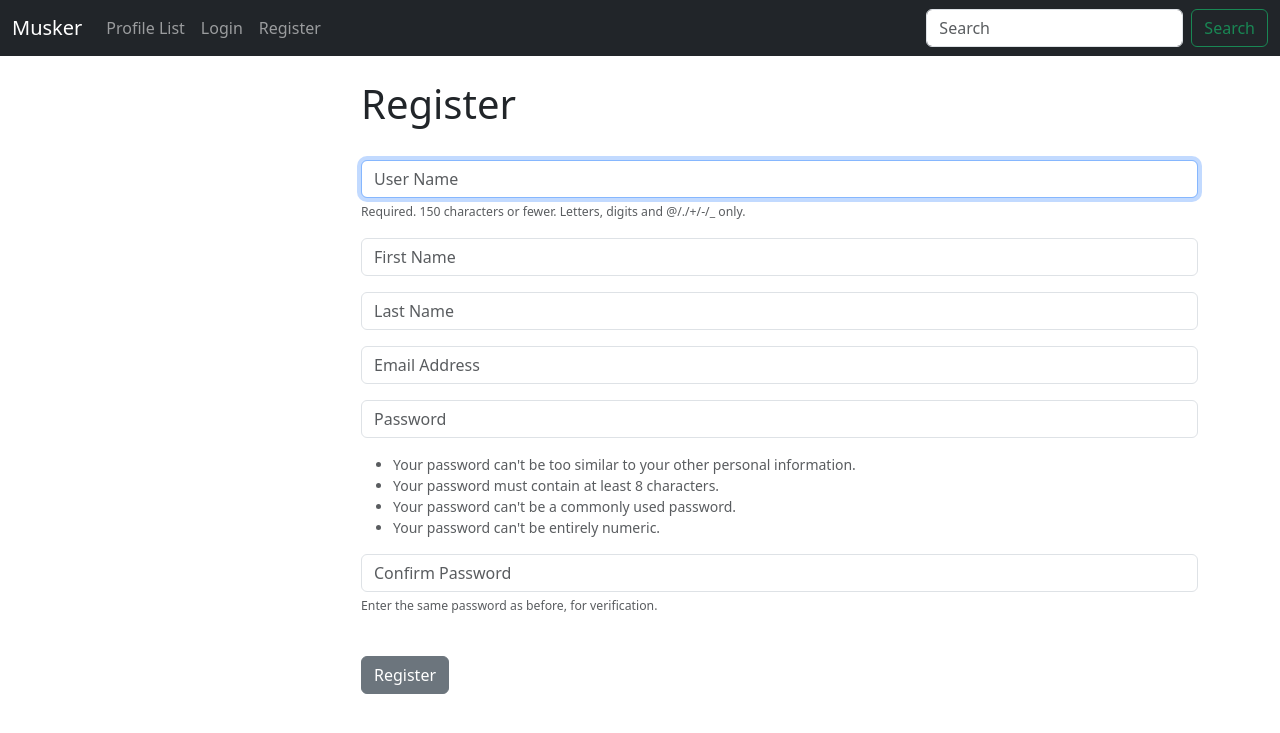
After one commit to nevilia/Twitter-Clone, a Django app: a page that uses musker/templates/navbar.html in a window 1280 px wide. The commit adds this page. Shown: the top 733 px of the page. Run offline with Django 4.2, Linux system fonts and the light colour scheme.

Commit message:
Finished Register Logic and Page

```diff
--- a/musker/forms.py
+++ b/musker/forms.py
@@ -1,5 +1,7 @@
 from django import forms
 from .models import Meep
+from django.contrib.auth.forms import UserCreationForm
+from django.contrib.auth.models import User
 
 class MeepForm(forms.ModelForm):
     body = forms.CharField(required=True,
@@ -14,3 +16,31 @@ class MeepForm(forms.ModelForm):
     class Meta:
         model = Meep
         exclude = ("user",)
+
+class SignUpForm(UserCreationForm):
+    email = forms.EmailField(label="", widget=forms.TextInput(attrs={'class ': 'form-control', 'placeholder': 'Email Address'}))
+    first_name = forms.CharField(label="", max_length=100, widget=forms.TextInput(attrs={'class ': 'form-control', 'placeholder': 'First Name'}))
+    last_name = forms.CharField(label="", max_length=100, widget=forms.TextInput(attrs={'class ': 'form-control', 'placeholder': 'Last Name'}))
+
+    class Meta:
+        model = User
+        fields = ('username', 'first_name', 'last_name', 'email', 'password1', 'password2')
+
+    def __init__(self, *args, **kwargs):  # Djnago way to add username, pass1, pass2. we can't simply put it into variables
+        super(SignUpForm, self).__init__(*args, **kwargs)
+
+        # Exactly the fields we mentioned earlier but in the following manner only
+        self.fields['username'].widget.attrs['class'] = 'form-control'
+        self.fields['username'].widget.attrs['placeholder'] = 'User Name'
+        self.fields['username'].label = ''
+        self.fields['username'].help_text = '<span class="form-text text-muted"><small>Required. 150 characters or fewer. Letters, digits and @/./+/-/_ only.</small></span>'
+        #  help text are the rules about a field
+        self.fields['password1'].widget.attrs['class'] = 'form-control'
+        self.fields['password1'].widget.attrs['placeholder'] = 'Password'
+        self.fields['password1'].label = ''
+        self.fields['password1'].help_text = '<ul class="form-text text-muted small"><li>Your password can\'t be too similar to your other personal information.</li><li>Your password must contain at least 8 characters.</li><li>Your password can\'t be a commonly used password.</li><li>Your password can\'t be entirely numeric.</li></ul>'
+
+        self.fields['password2'].widget.attrs['class'] = 'form-control'
+        self.fields['password2'].widget.attrs['placeholder'] = 'Confirm Password'
+        self.fields['password2'].label = ''
+        self.fields['password2'].help_text = '<span class="form-text text-muted"><small>Enter the same password as before, for verification.</small></span>'
--- a/musker/templates/navbar.html
+++ b/musker/templates/navbar.html
@@ -20,6 +20,10 @@
           {% else %}
           <li class="nav-item">
             <a class="nav-link" href="{% url 'login' %}">Login</a>
+          </li>
+          <li class="nav-item">
+            <a class="nav-link" href="{% url 'register' %}">Register</a>
+          </li>
 
 
           {% endif %}
--- /dev/null
+++ b/musker/templates/register.html
@@ -0,0 +1,15 @@
+{% extends 'base.html' %}
+
+{% block content %}
+    <div class="ol-md-6 offset-md-3">
+        <h1>Register</h1>
+        <br>
+        <form action="" method="POST">
+            {% csrf_token %}
+            {{ form.as_p }}
+            <br>
+            <button type="submit" class="btn btn-secondary">Register</button>
+
+        </form>
+    </div>
+{% endblock content %}
--- a/musker/urls.py
+++ b/musker/urls.py
@@ -7,4 +7,5 @@ urlpatterns = [
     path('profile/<int:pk>', views.profile, name='profile'),
     path('login/>', views.login_user, name='login'),
     path('logout/>', views.logout_user, name='logout'),
+    path('register/>', views.register_user, name='register'),
 ]
--- a/musker/views.py
+++ b/musker/views.py
@@ -1,10 +1,11 @@
 from django.shortcuts import redirect, render
 from django.contrib import messages
 from .models import Profile, Meep
-from .forms import MeepForm
+from .forms import MeepForm, SignUpForm
 
 from django.contrib.auth import authenticate,login, logout
-
+from django.contrib.auth.forms import UserCreationForm
+from django import forms
 # Create your views here.
 def home(request):
     if request.user.is_authenticated:
@@ -80,3 +81,22 @@ def logout_user(request):
     logout(request)
     messages.success(request, "You have been Logged Out.")
     return redirect("home")
+
+def register_user(request):
+	form = SignUpForm()
+	if request.method == "POST":
+		form = SignUpForm(request.POST)
+		if form.is_valid():
+			form.save()
+			username = form.cleaned_data['username']
+			password = form.cleaned_data['password1']
+			# first_name = form.cleaned_data['first_name']
+			# second_name = form.cleaned_data['second_name']
+			# email = form.cleaned_data['email']
+			# Log in user only need username and password1
+			user = authenticate(username=username, password=password)
+			login(request,user)
+			messages.success(request, ("You have successfully registered! Welcome!"))
+			return redirect('home')
+
+	return render(request, "register.html", {'form':form})
```
Also changed, not shown: db.sqlite3.
